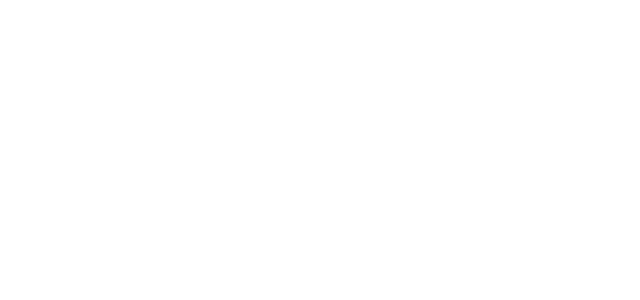
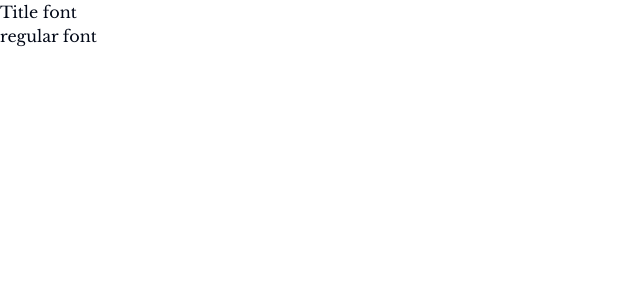
Before and after one commit to Fall3n4ngle/blog, a Next.js app: page / in a window 1280 px wide. Shown: the top 300 px of the page, without its empty margins (0-640 px from the left). Built offline with nearby package versions, Linux system fonts and the light colour scheme.

Commit message:
configured fonts

```diff
--- a/src/app/globals.css
+++ b/src/app/globals.css
@@ -54,6 +54,6 @@
     @apply border-border;
   }
   body {
-    @apply bg-background text-foreground;
+    @apply bg-background text-foreground font-regular;
   }
 }
--- a/src/app/layout.tsx
+++ b/src/app/layout.tsx
@@ -1,22 +1,37 @@
-import type { Metadata } from 'next'
-import { Inter } from 'next/font/google'
-import './globals.css'
+import type { Metadata } from "next";
+import { League_Spartan, Libre_Baskerville } from "next/font/google";
+import "./globals.css";
 
-const inter = Inter({ subsets: ['latin'] })
+const leagueSpartan = League_Spartan({
+  subsets: ["latin"],
+  weight: ["400", "700"],
+  variable: "--title-font",
+  display: "swap",
+});
+
+const libreBaskerville = Libre_Baskerville({
+  subsets: ["latin"],
+  weight: ["400", "700"],
+  variable: "--regular-font",
+  display: "swap",
+});
 
 export const metadata: Metadata = {
-  title: 'Create Next App',
-  description: 'Generated by create next app',
-}
+  title: "Create Next App",
+  description: "Generated by create next app",
+};
 
 export default function RootLayout({
   children,
 }: {
-  children: React.ReactNode
+  children: React.ReactNode;
 }) {
   return (
-    <html lang="en">
-      <body className={inter.className}>{children}</body>
+    <html
+      lang="en"
+      className={`${leagueSpartan.variable} ${libreBaskerville.variable}`}
+    >
+      <body>{children}</body>
     </html>
-  )
+  );
 }
--- a/src/app/page.tsx
+++ b/src/app/page.tsx
@@ -1,3 +1,8 @@
 export default function Home() {
-  return <main></main>;
+  return (
+    <main>
+      <h1>Title font</h1>
+      <p>regular font</p>
+    </main>
+  );
 }
--- a/tailwind.config.js
+++ b/tailwind.config.js
@@ -2,11 +2,11 @@
 module.exports = {
   darkMode: ["class"],
   content: [
-    './pages/**/*.{ts,tsx}',
-    './components/**/*.{ts,tsx}',
-    './app/**/*.{ts,tsx}',
-    './src/**/*.{ts,tsx}',
-	],
+    "./pages/**/*.{ts,tsx}",
+    "./components/**/*.{ts,tsx}",
+    "./app/**/*.{ts,tsx}",
+    "./src/**/*.{ts,tsx}",
+  ],
   theme: {
     container: {
       center: true,
@@ -51,6 +51,10 @@
           foreground: "hsl(var(--card-foreground))",
         },
       },
+      fontFamily: {
+        title: ["var(--title-font)"],
+        regular: ["var(--regular-font)"],
+      },
       borderRadius: {
         lg: "var(--radius)",
         md: "calc(var(--radius) - 2px)",
@@ -73,4 +77,4 @@
     },
   },
   plugins: [require("tailwindcss-animate")],
-}
+};
```
Also changed, not shown: tailwind.config.ts (deleted, +0 -20 lines), 1 other file (tests, documents, lock files or other folders).
